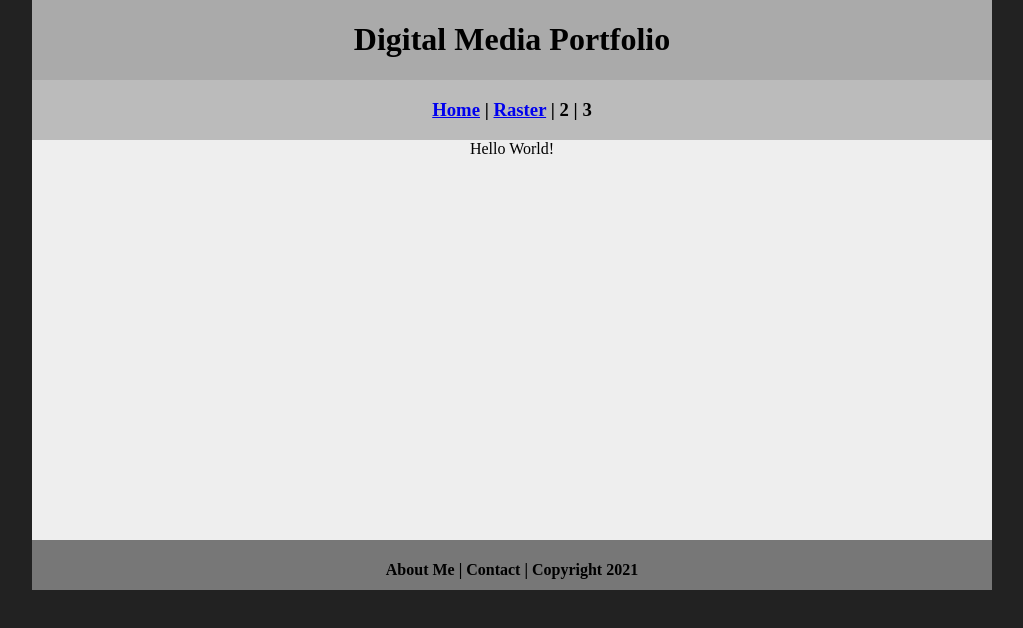
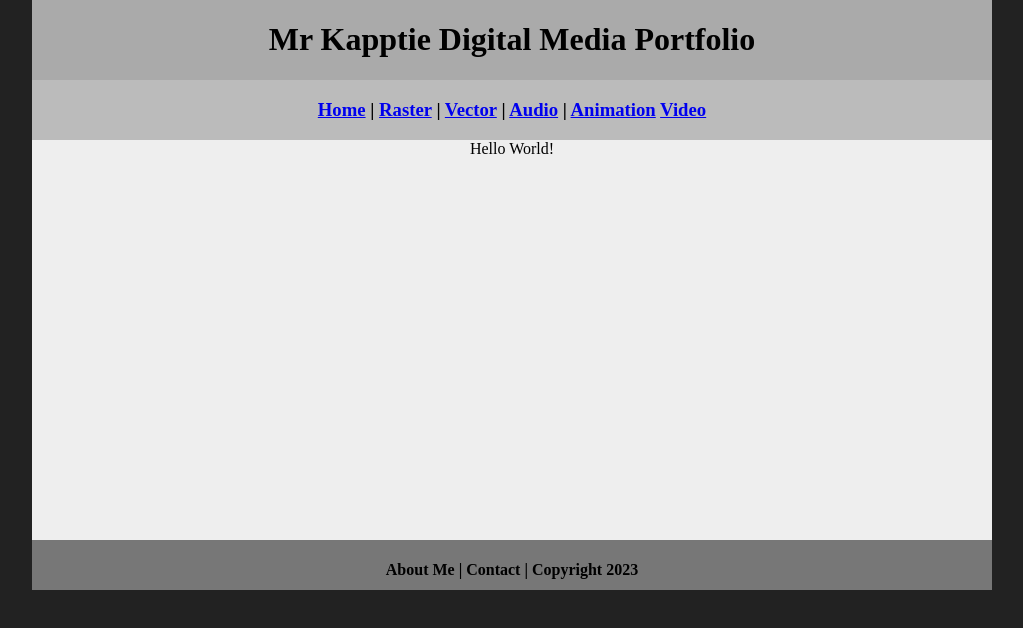
Before and after one commit to kappter/digitalmediaDemo, a plain HTML site: page index.html in a window 1280 px wide. Shown: the whole page, without its empty margins (128-1151 px from the left). Drawn offline with Linux system fonts and the light colour scheme.

Commit message:
Update index.html

```diff
--- a/index.html
+++ b/index.html
@@ -3,20 +3,20 @@
 <head>
 	<!-- This is a comment! Text here will be ignored by the browser. -->
 	<meta charset="UTF-8">
-	<title>My Portfolio</title>
+	<title> Mr Kapptie Digital Media Portfolio </title>
 	<link href="myCSS.css" rel="stylesheet" type="text/css">
 </head>
 <body>
 <div class="container">
   <div class="header">
-  	<h1>Digital Media Portfolio</h1>
+  	<h1>Mr Kapptie Digital Media Portfolio</h1>
   </div>
   <div class="nav">
-    <h3><a href="index.html">Home</a> | <a href="raster/index.html">Raster</a> | 2 | 3</h3>
+    <h3> <a href="index.html">Home</a> | <a href="raster/index.html">Raster</a> | <a href="vector/index.html">Vector</a> | <a href="audio/index.html">Audio</a> | <a href="animation/index.html">Animation</a> <a href="video/index.html">Video</a> </h3>
   </div>
   <div class="content">Hello World!</div>
   <div class="footer">
-    <h4>About Me | Contact | Copyright 2021</h4>
+    <h4>About Me | Contact | Copyright 2023</h4>
   </div>
 </div>
 </body>
```
